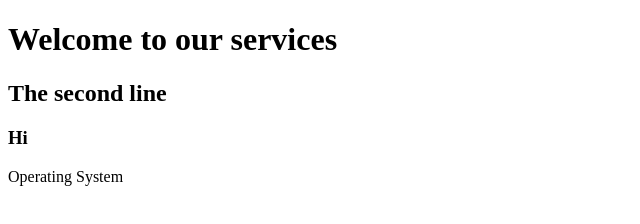
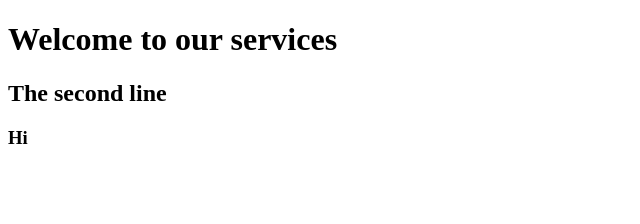
Before and after one commit to Oudomphon/HotelWeb, a plain HTML site: page index.html in a window 1280 px wide. Shown: the whole page, without its empty margins (0-640 px from the left). Drawn offline with Linux system fonts and the light colour scheme.

Commit message:
delete opera

```diff
--- a/index.html
+++ b/index.html
@@ -10,6 +10,5 @@
     <h1>Welcome to our services</h1>
     <h2>The second line</h2>
     <h3>Hi</h3>
-    <div>Operating System</div>
 </body>
 </html>
```
